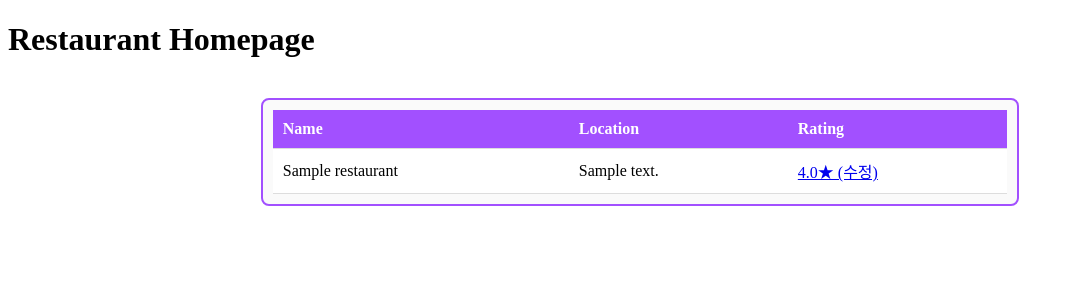
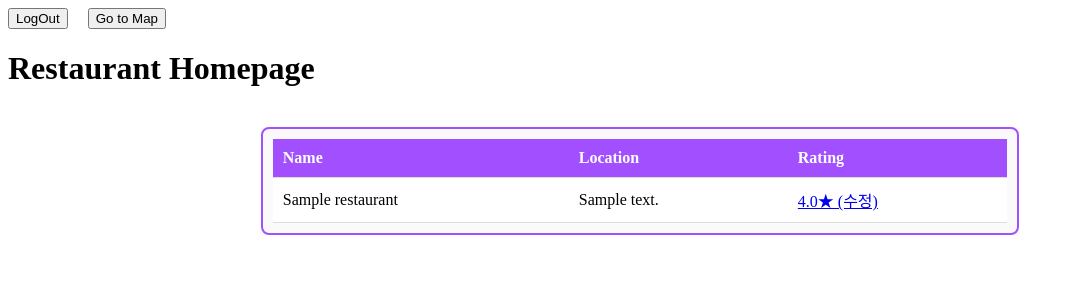
Before and after one commit to Joomen10/nyu-discount-webapp, a Django app: page /restaurant/ in a window 1280 px wide. Shown: the top 300 px of the page, without its empty margins (0-1074 px from the left). Run offline with Django 5.2, Linux system fonts and the light colour scheme; tables that the repository leaves empty hold one stand-in row (values such as "Sample post").

```diff
--- a/restaurant/templates/restaurant/home.html
+++ b/restaurant/templates/restaurant/home.html
@@ -3,14 +3,28 @@
 <html lang="en">
 
   <head>
+    <meta charset="UTF-8">
+    <meta name="viewport" content="width=device-width, initial-scale=1">
+    <title>Restaurant Homepage</title>
     <link rel="stylesheet" href="{% static 'restaurant/styles.css' %}">
-    <meta charset="UTF-8">
-    <meta name="viewport" content="width=device-width, initial-scale=1.0">
-    <title>Restaurant</title>
   </head>
 
   <body>
-    <!-- 네비게이션 등 생략 -->
+    <!-- 네비게이션 바 -->
+    <nav>
+      <!-- 로그아웃 -->
+      <form class="logout" action="{% url 'users:logout' %}" method="post" style="display:inline;">
+        {% csrf_token %}
+        <button class="logout-button" aria-label="User Logout" title="User Logout">
+          LogOut
+        </button>
+      </form>
+
+      <!-- 지도 페이지로 이동 -->
+      <a href="{% url 'map' %}" style="margin-left:1em;">
+        <button type="button">Go to Map</button>
+      </a>
+    </nav>
 
     <h1>Restaurant Homepage</h1>
 
```
